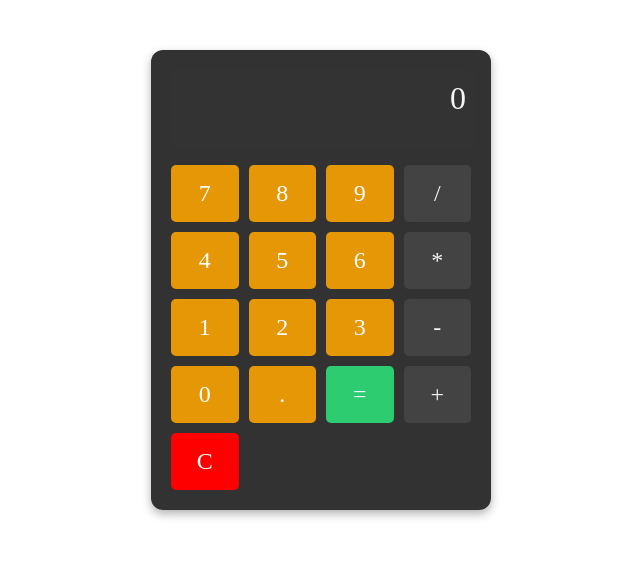
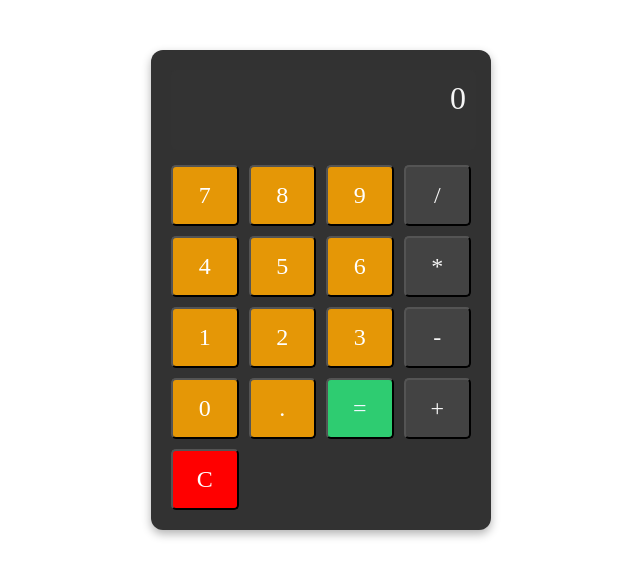
Before and after one commit to Het-477/simple-calculator, a React (Vite) app: page / in a window 1280 px wide. Shown: the top 576 px of the page, without its empty margins (319-959 px from the left). Built offline with nearby package versions, Linux system fonts and the light colour scheme.

Commit message:
style: chang button border styling

```diff
--- a/src/App.css
+++ b/src/App.css
@@ -42,7 +42,7 @@ button {
   width: 100%;
   padding: 15px;
   /* font-size: 1.5rem; */
-  border: none;
+  border: 2px solid white none;
   border-radius: 5px;
   cursor: pointer;
   background: rgba(255, 166, 0, 0.874);
@@ -52,6 +52,7 @@ button {
 
 button:hover {
   background: rgba(255, 166, 0, 0.493);
+  border: 2px solid white;
 }
 
 .operator {
```
